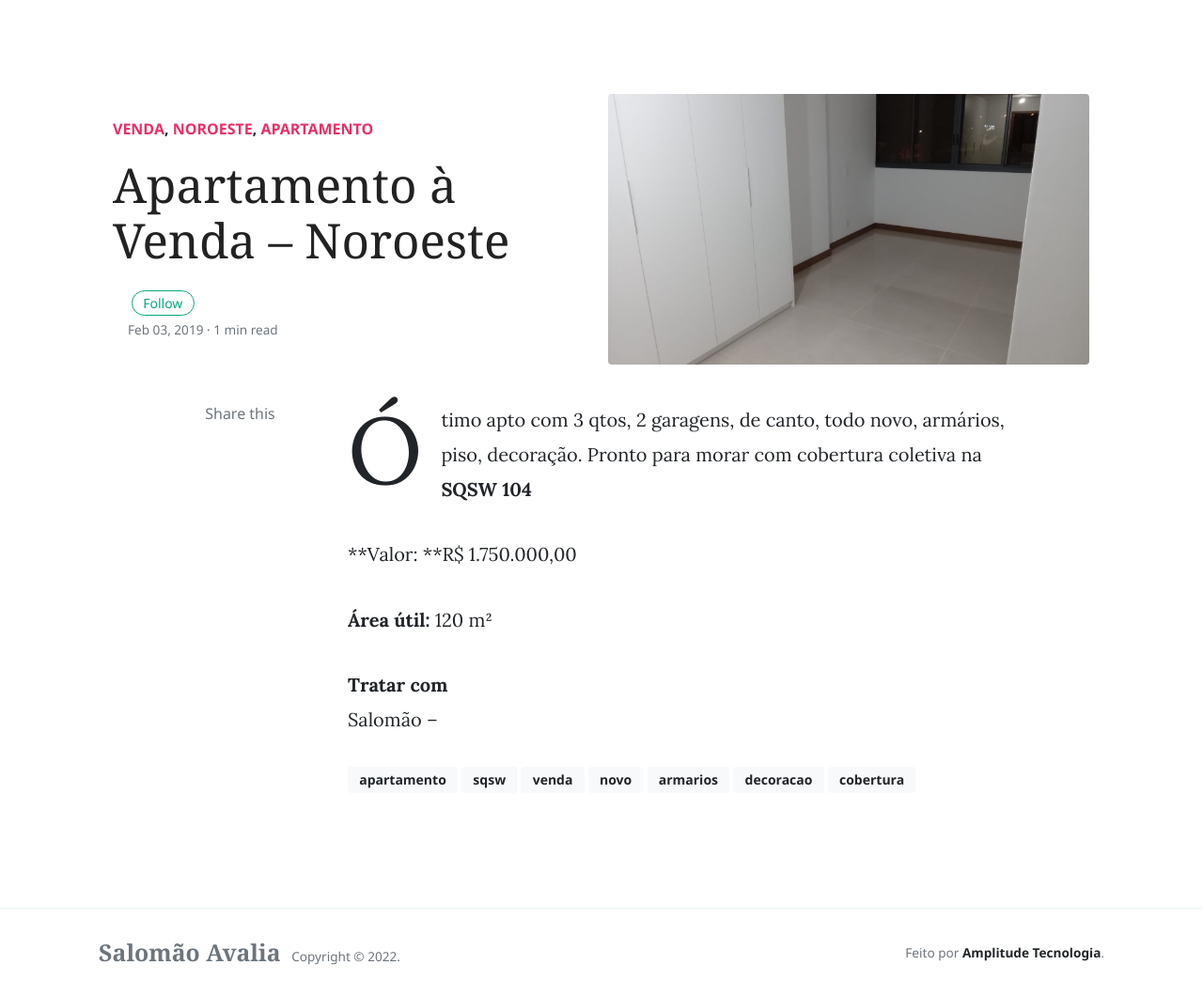
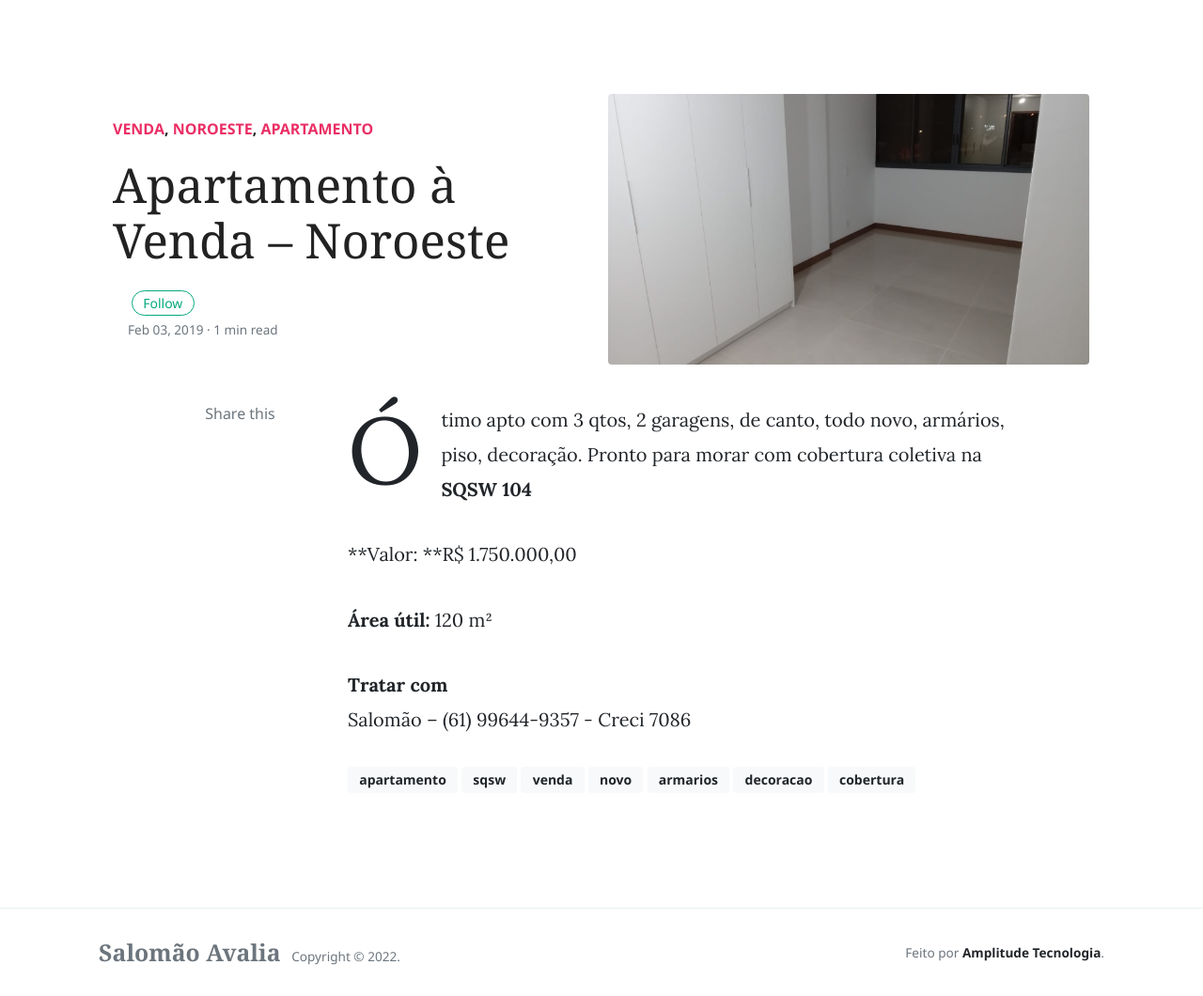
Before and after one commit to leandrodemedeiros/salomaoavalia, a Jekyll site: the page built from _posts/2019-02-03-apartamento-a-venda-noroeste.md, in a window 1280 px wide and 1060 px high. Shown: the whole window at 94% size. Built offline with Jekyll 4.4.1, drawn with Linux system fonts in a browser that asks for light colours; nearby versions of some CDN libraries; comment, search, counter and statistics services are not loaded.

Commit message:
Updated Apartamento A Venda Noroeste

```diff
--- a/_posts/2019-02-03-apartamento-a-venda-noroeste.md
+++ b/_posts/2019-02-03-apartamento-a-venda-noroeste.md
@@ -26,4 +26,4 @@ Pronto para morar com cobertura coletiva na **SQSW 104**
 **Área útil:** 120 m²
 
 **Tratar com**\
-Salomão –
+Salomão – (61) 99644-9357 - Creci 7086
```
